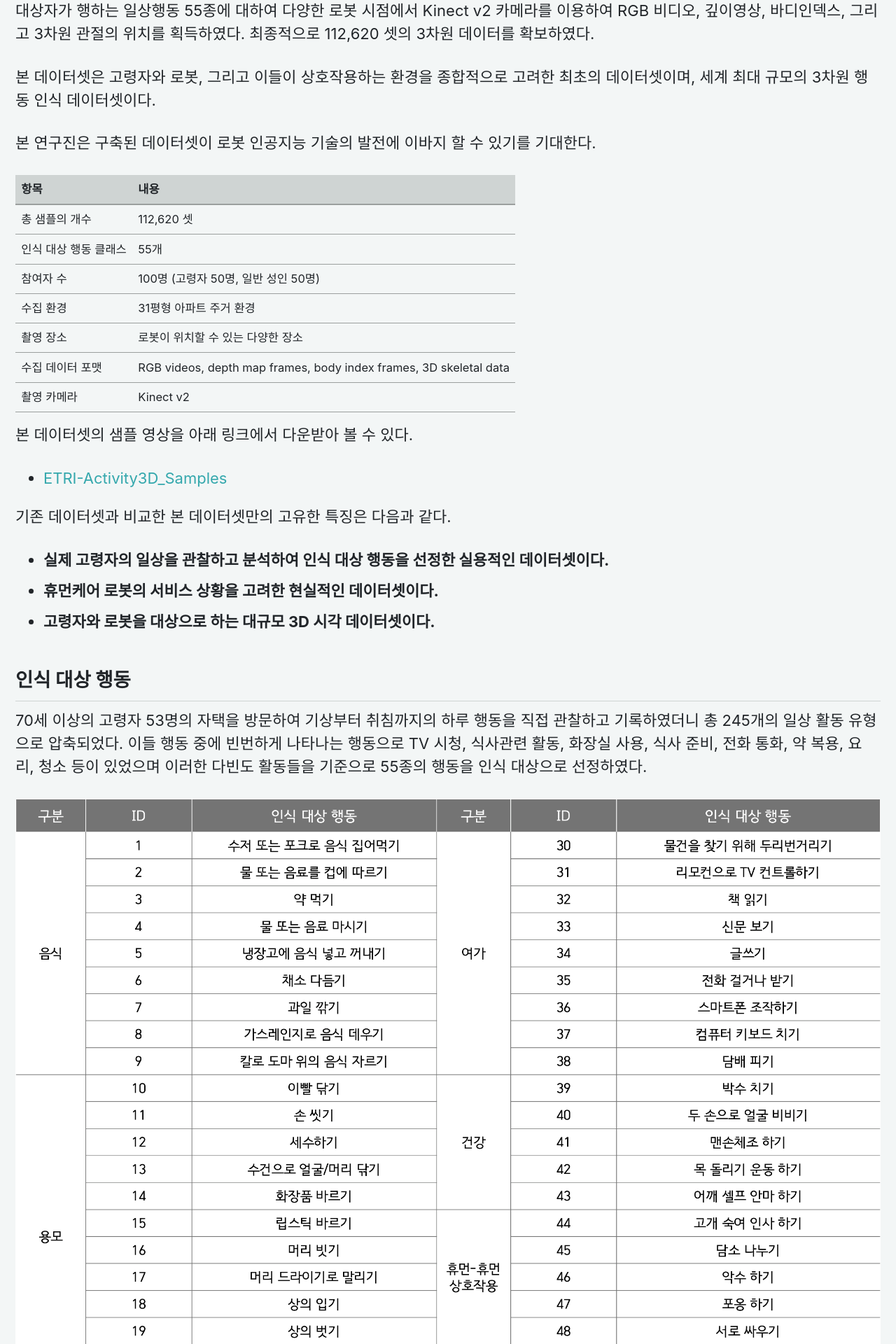
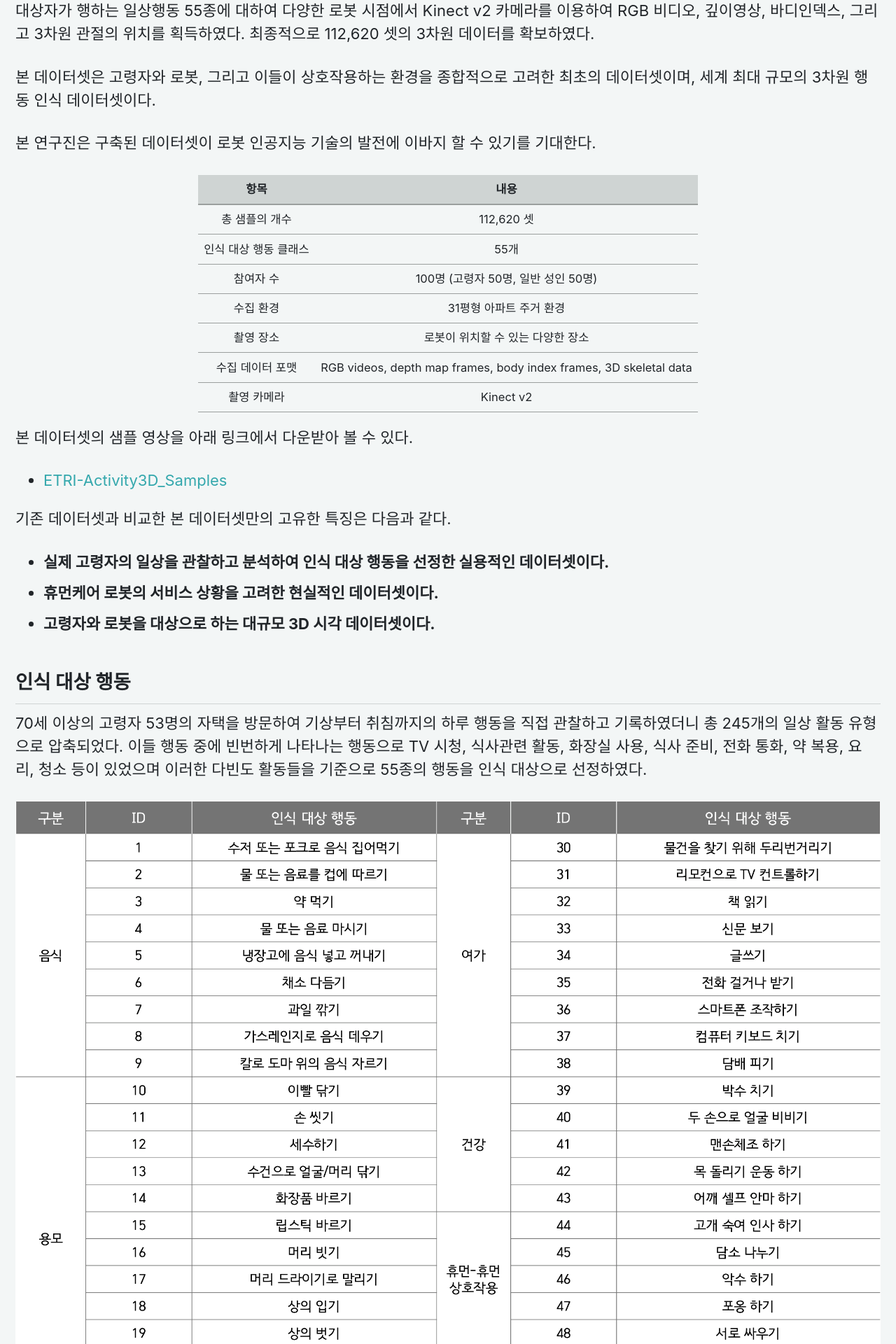
Before and after one commit to ai4robot/ai4robot.github.io, a Jekyll site: the page built from _pages/etri-activity3d.md, in a window 1280 px wide. Shown: the part 2178-4098 px from the top of the page at 70% size. Built offline with Jekyll 4.4.1, drawn with Linux system fonts in a browser that asks for light colours; cached includes are drawn as plain includes; nearby versions of some CDN libraries.

Commit message:
feat: text detail edit

```diff
--- a/_layouts/splash.html
+++ b/_layouts/splash.html
@@ -12,8 +12,13 @@ h3{
   .page__content > li{
     font-size: 1.25em;
   }
-
-
+  table{
+    margin-left: auto; margin-right: auto;
+    display: table;
+    width: auto;
+    margin-top: 20px;
+    margin-bottom: 20px;
+  }
 </style>
 {% if page.header.overlay_color or page.header.overlay_image or page.header.image %}
   {% include page__hero.html %}
--- a/_pages/etri-activity3d.md
+++ b/_pages/etri-activity3d.md
@@ -38,7 +38,7 @@ toc: true
 본 연구진은 구축된 데이터셋이 로봇 인공지능 기술의 발전에 이바지 할 수 있기를 기대한다.
 
 | 항목                  | 내용                                                         |
-| --------------------- | ------------------------------------------------------------ |
+| :-------------------: | :----------------------------------------------------------: |
 | 총 샘플의 개수        | 112,620 셋                                                   |
 | 인식 대상 행동 클래스 | 55개                                                         |
 | 참여자 수             | 100명 (고령자 50명, 일반 성인 50명)                          |
```
Also changed, not shown: _pages/etri-activity3d-en.md (+2 -3 lines), resources/data_collection_system_en.png. Lines whose indentation alone changed are shown as unchanged.
